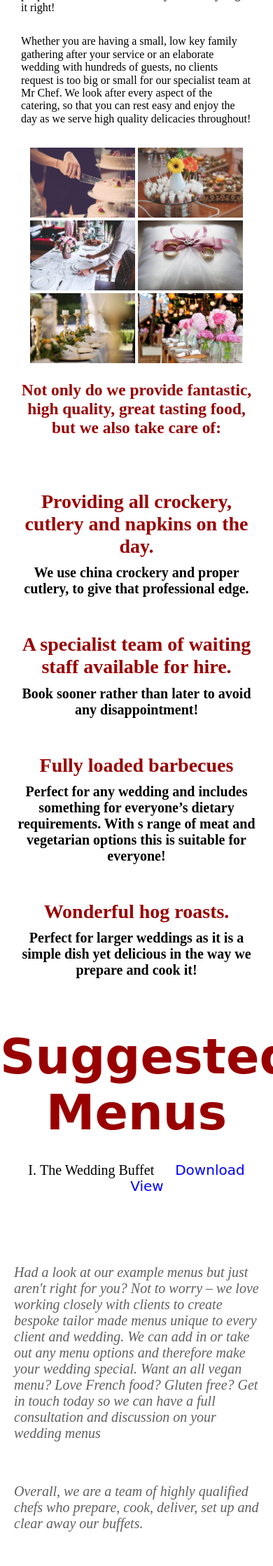
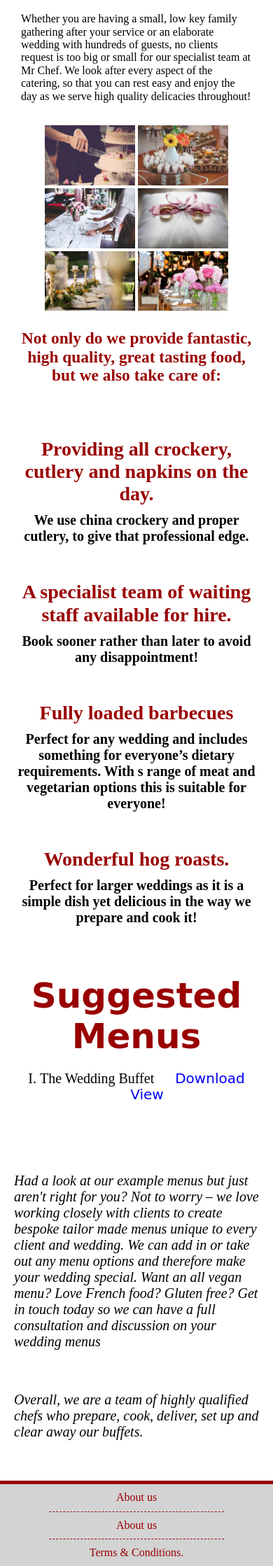
Before and after one commit to DanieleFusari/Mr_Chef, a PHP site: page /events.php?event=wedding in a window 390 px wide; the page is wider, and only the part inside the window is pictured. Shown: the part 1043-3281 px from the top of that part at 70% size. Run offline with PHP 8.4, Linux system fonts and the light colour scheme; some web fonts are replaced.

Commit message:
mobile view bugs

```diff
--- a/contact.php
+++ b/contact.php
@@ -24,7 +24,7 @@ include('inc/header.php');
       Bilton Industrial Estate</br>
       Humber Avene</br>
       Coventry</br>
-      CV3 1 JL
+      CV3 1JL
       </address>
     </div>
 
--- a/css/events.css
+++ b/css/events.css
@@ -41,7 +41,7 @@ main {
 
 .section2 h3 {
   font-family: var(--font-fancy);
-  font-size: 4em;
+  font-size: 70px;
   margin: 30px;
   padding: 0;
 }
@@ -60,7 +60,8 @@ main {
 }
 
 .section3 .images img {
-  width: 300px;
+  width: 33%;
+  height: 33%;
   margin: 20px;
 }
 
@@ -100,7 +101,7 @@ main {
 }
 
 .section4 .extra {
-  color: var(--color-gray);
+  color: #000;
   display: block;
   font-size: 20px;
   margin-top: 10px;
@@ -140,7 +141,7 @@ main {
 
 .section6 .wrapper p {
   padding: 1px;
-  color: 	#606060;
+  color: 	#000;
   font-size: 20px;
   font-style: italic;
 }
@@ -173,6 +174,10 @@ main {
 
   .section2 p {
     color: #000;
+  }
+
+  .section2 h3 {
+    font-size: 50px;
   }
 
   .images {
@@ -229,10 +234,7 @@ main {
   }
 
   .section5 .wrapper h3 {
-    font-size: 70px;
-    margin: 0 0 30px 0 ;
-    font-family: var(--font-fancy);
-    color: var(--color-primary);
+    font-size: 50px;
   }
 
   .section5 .suggested_menus {
@@ -253,7 +255,6 @@ main {
 
   .section6 .wrapper p {
     padding: 20px;
-    color: 	#606060;
     font-size: 20px;
     font-style: italic;
   }
--- a/css/header_footer.css
+++ b/css/header_footer.css
@@ -7,7 +7,6 @@
   --color-gray: #606060;
   --font-normal: 'Trirong', serif;
   --font-fancy: 'Italianno', cursive;
-
 }
 
 body {
@@ -185,6 +184,10 @@ footer .contact_links a:hover {
     padding: 15px 0;
   }
 
+  .menu_list li a {
+    padding-bottom: 20px;
+  }
+
   .menu_menu {
                   /* border: 1px solid blue; */
     left: 100px;
@@ -199,6 +202,7 @@ footer .contact_links a:hover {
     display: block;
     height: auto;
     margin: 0;
+    padding: 0;
     text-align: center;
 
   }
@@ -207,8 +211,9 @@ footer .contact_links a:hover {
     display: none;
   }
 
-  .extras ul:nth-child(2) {
-    margin: 0;
+  .extras ul {
+    margin: 0  20px;
+    padding: 0 50px;
   }
 
   .extras ul + ul {
@@ -221,6 +226,10 @@ footer .contact_links a:hover {
     border-bottom: 1px dashed var(--color-primary);
   }
 
+  .extras li:last-child {
+    border-bottom: none;
+  }
+
   .extras ul:last-child li {
     padding: 0;
     margin: 0;
--- a/css/index.css
+++ b/css/index.css
@@ -98,6 +98,11 @@
     border-radius: 0;
   }
 
+  .contact:hover {
+    transform: none;
+    border-top: none;
+  }
+
   .main_info_wrapper {
     width: 100%;
     padding-top: 0px;
--- a/css/menu.css
+++ b/css/menu.css
@@ -82,8 +82,8 @@
   }
 
   #menu .menu_wrapper h1 {
-    font-size: 25px;
-    margin: 40px 0;
+    font-size: 20px;
+    margin: 10px 0;
   }
 
   #menu .menu_wrapper p {
--- a/inc/header.php
+++ b/inc/header.php
@@ -20,7 +20,7 @@
         <ul class="menu_list">
           <li tabindex="2" ><a href="services.php">Services</a></li>
 
-          <li tabindex="3" class="nav_events">Events
+          <li tabindex="3" class="nav_events"><a href="#">Events</a>
             <ul class="menu_menu">
               <li><a href="events.php?event=wedding">Weddings</a></li>
               <li><a href="events.php?event=business">Business</a></li>
--- a/menus.php
+++ b/menus.php
@@ -71,7 +71,7 @@ $menu = filter_input(INPUT_GET, 'menu', FILTER_SANITIZE_STRING);
 
         default:
           echo '
-          <h1><a href="tel:024 76453364">Call: </br>024 76453364</a></h1>
+          <h1><a href="tel:024 76453364">Call:</br>024 76453364</a></h1>
           <h1><a href="mailto:mrchefcatering@hotmail.com"><b>Email:</b>  mrchefcatering@hotmail.com</a></h1>
           <p>Buffets for all your special occasions</p>
           </br>
```
Also changed, not shown: css/contact.css (+11 -7 lines), 1 other file.
